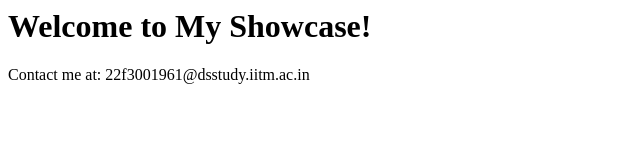
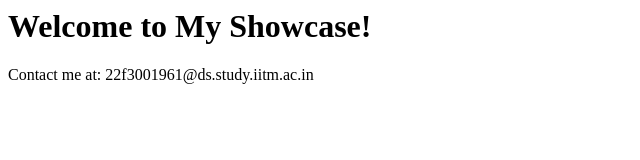
Before and after one commit to avinashyadav3382/TDS_W2_AVI, a plain HTML site: page index.html in a window 1280 px wide. Shown: the full height of the page, 0-640 px from the left. Drawn offline with Linux system fonts and the light colour scheme.

Commit message:
Update index.html

```diff
--- a/index.html
+++ b/index.html
@@ -4,6 +4,6 @@
 </head>
 <body>
   <h1>Welcome to My Showcase!</h1>
-  <p>Contact me at: <!--email_off-->22f3001961@dsstudy.iitm.ac.in<!--/email_off--></p>
+  <p>Contact me at: <!--email_off-->22f3001961@ds.study.iitm.ac.in<!--/email_off--></p>
 </body>
 </html>
```
